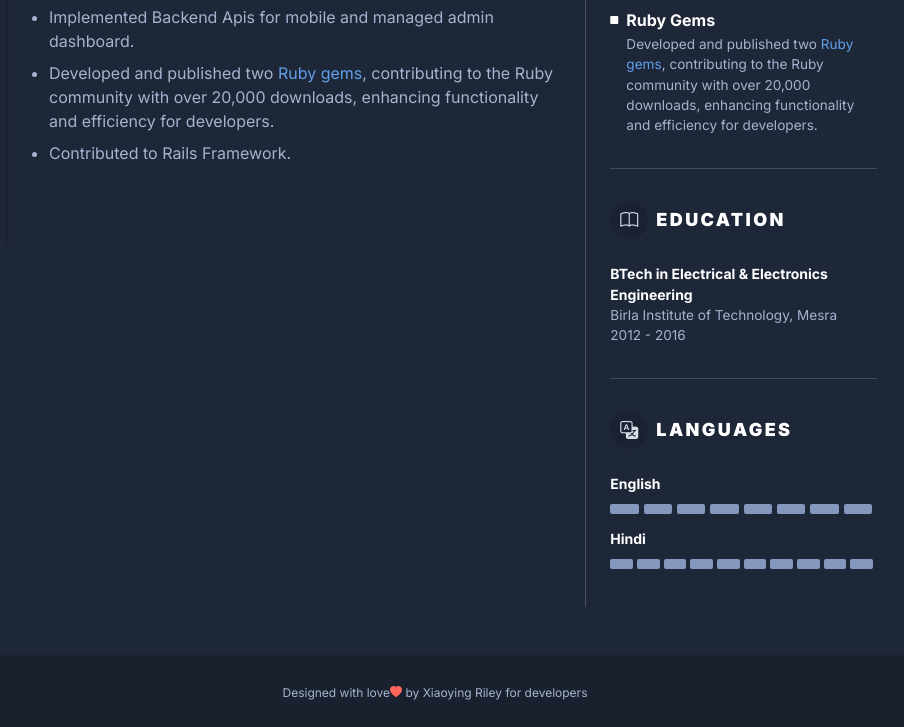
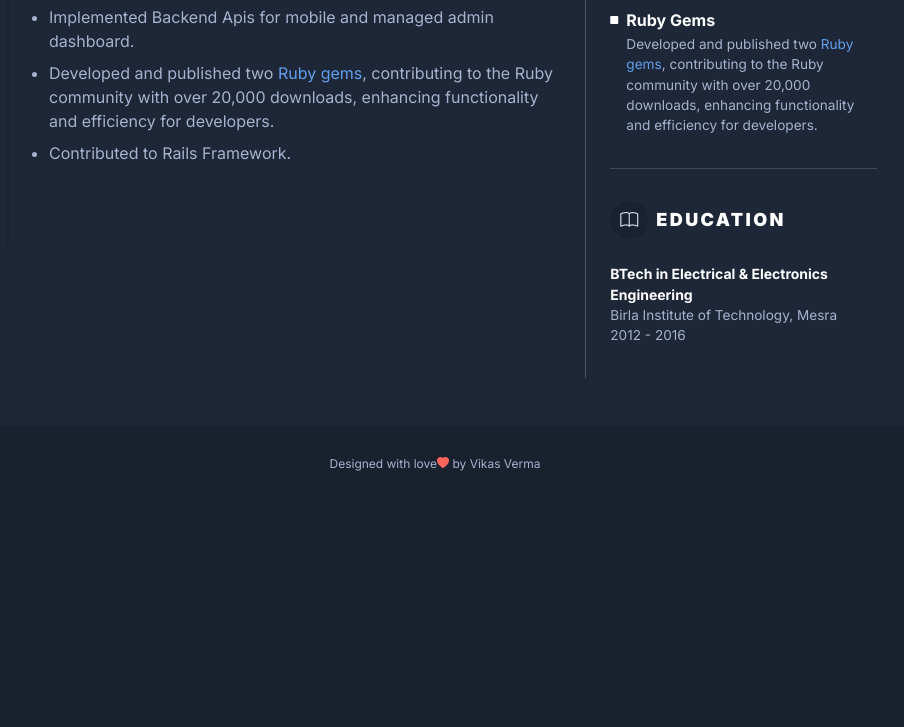
Before and after one commit to vikasvr/profile, a plain HTML site: page index.html in a window 1280 px wide. Shown: the part 1962-2689 px from the top of the page, without its empty margins (205-1109 px from the left). After the commit the page ends 2460 px from the top, so only its background shows below. Drawn offline with nearby package versions, Linux system fonts and the light colour scheme.

Commit message:
Remove language

```diff
--- a/index.html
+++ b/index.html
@@ -260,43 +260,6 @@ I have built and deployed production applications from the ground up, led DevOps
 									</li>
 								</ul>
 							</section><!--//resume-section-->
-
-							<hr>
-
-							<section class="resume-lang-section resume-section">
-								<h3 class="resume-section-heading text-uppercase py-2 py-lg-3 py-3"><i class="resume-section-heading-icon bi bi-translate me-2"></i>Languages</h3>
-								<ul class="list-unstyled resume-lang-list">
-									<li class="mb-2">
-										<div class="resume-lang-name">English</div>
-										<div class="resume-level-indicator row gx-0 flex-nowrap">
-											<div class="col"><span class="item item-full"></span></div>
-											<div class="col"><span class="item item-full"></span></div>
-											<div class="col"><span class="item item-full"></span></div>
-											<div class="col"><span class="item item-full"></span></div>
-											<div class="col"><span class="item item-full"></span></div>
-											<div class="col"><span class="item item-full"></span></div>
-											<div class="col"><span class="item item-full"></span></div>
-											<div class="col"><span class="item item-full"></span></div>
-										</div><!--//resume-level-indicator-->
-									</li>
-									<li class="mb-2">
-										<div class="resume-lang-name">Hindi</div>
-										<div class="resume-level-indicator row gx-0 flex-nowrap">
-											<div class="col"><span class="item item-full"></span></div>
-											<div class="col"><span class="item item-full"></span></div>
-											<div class="col"><span class="item item-full"></span></div>
-											<div class="col"><span class="item item-full"></span></div>
-											<div class="col"><span class="item item-full"></span></div>
-											<div class="col"><span class="item item-full"></span></div>
-											<div class="col"><span class="item item-full"></span></div>
-											<div class="col"><span class="item item-full"></span></div>
-											<div class="col"><span class="item item-full"></span></div>
-											<div class="col"><span class="item item-full"></span></div>
-										</div><!--//resume-level-indicator-->
-									</li>
-								</ul>
-							</section>
-
 						</div><!--//col-side-->
 					</div><!--//row-->
 				</div><!--//resume-body-->
@@ -310,7 +273,7 @@ I have built and deployed production applications from the ground up, led DevOps
 </div><!--//container-->
 
 <footer class="footer text-center py-4">
-	<small class="copyright">Designed with <span class="sr-only">love</span><i class="bi bi-heart-fill" style="color:#fe655c"></i> by <a class="theme-link" href="https://themes.3rdwavemedia.com" target="_blank">Xiaoying Riley</a> for developers</small>
+	<small>Designed with <span class="sr-only">love</span><i class="bi bi-heart-fill" style="color:#fe655c"></i> by Vikas Verma</small>
 </footer>
 
 </body>
```
